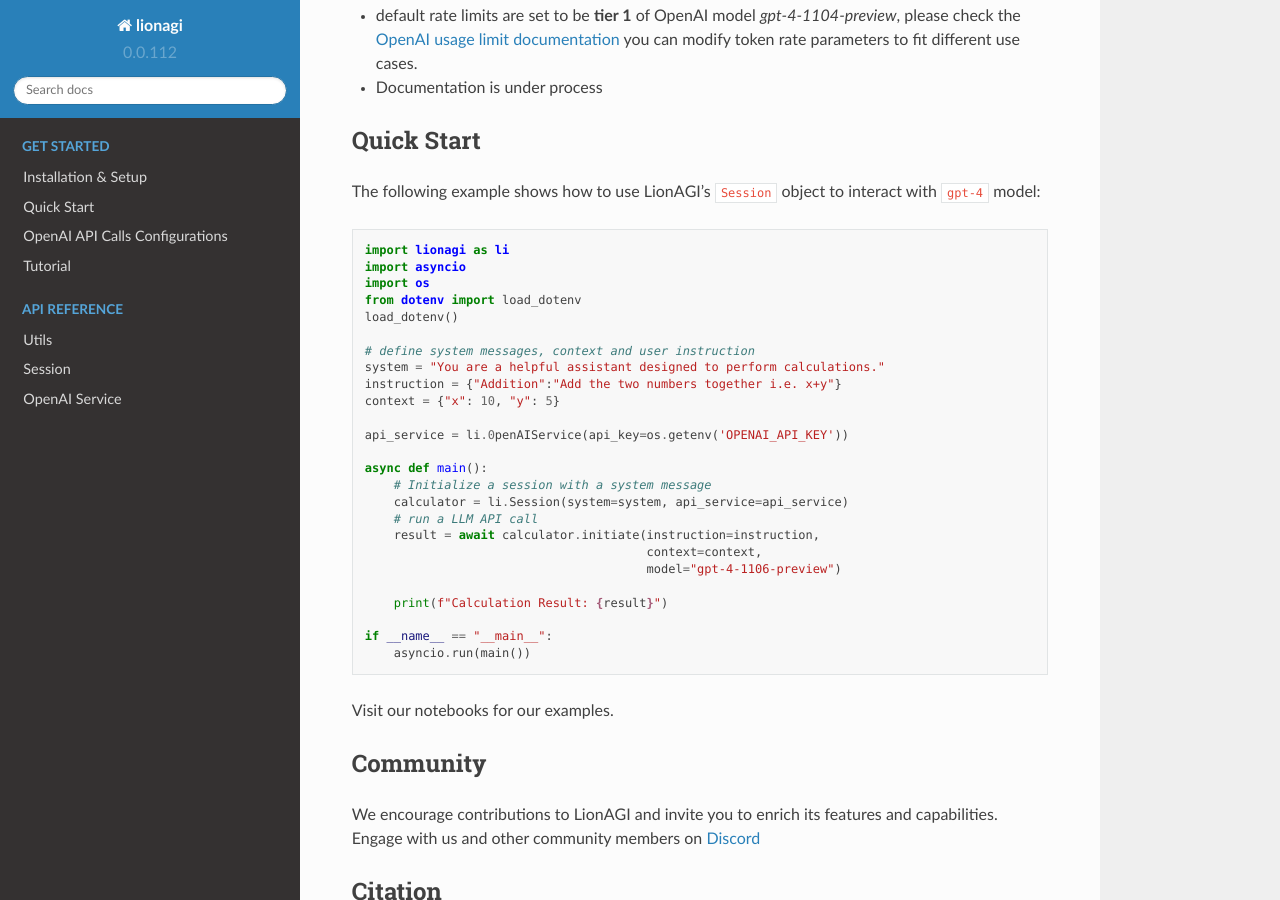
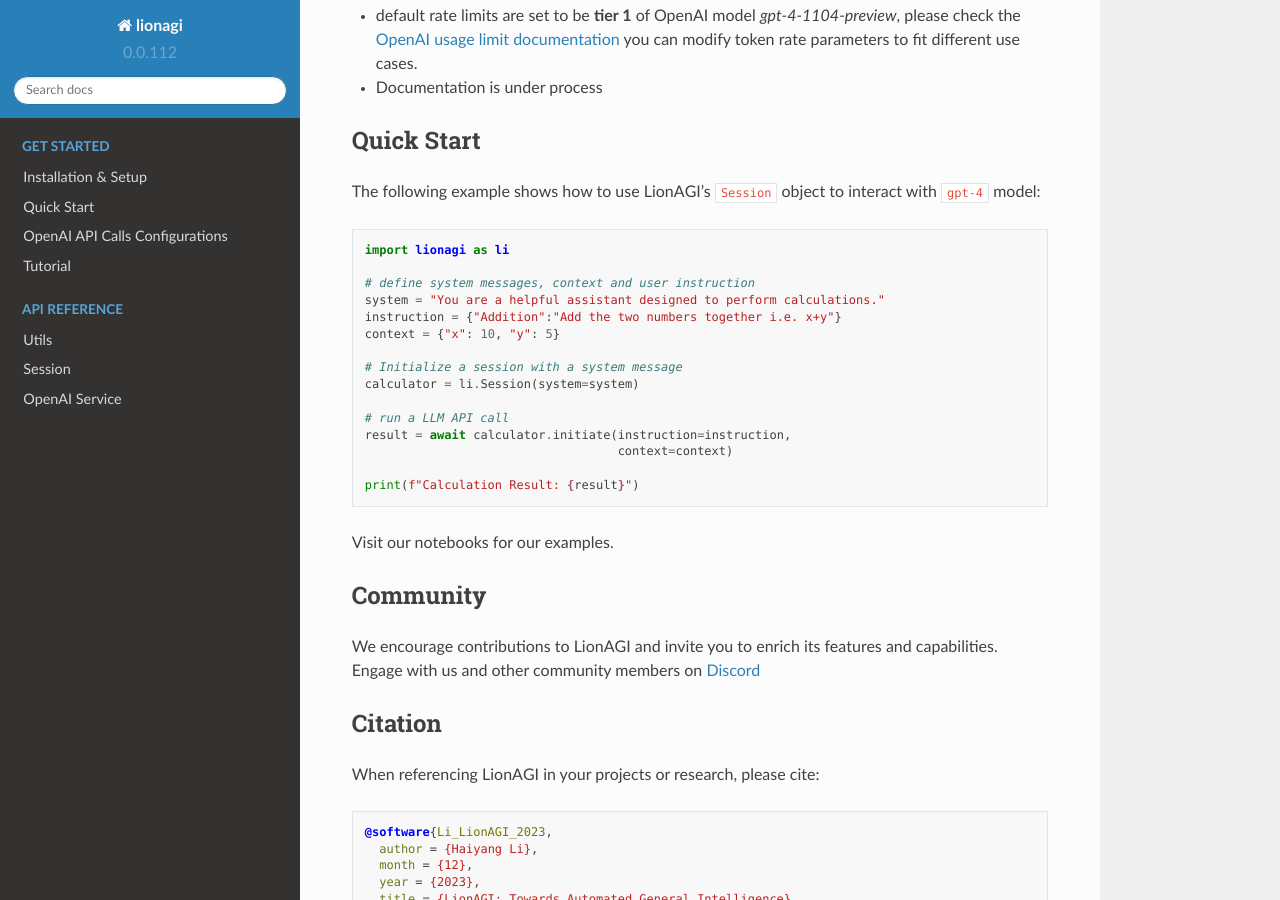
Before and after one commit to lion-agi/lionagi, a Sphinx documentation site: the page built from docs/index.rst, in a window 1280 px wide and 900 px high, scrolled down 935 px. Built offline with Sphinx 7.4.7 and the Read the Docs theme 2.0.0, drawn with Linux system fonts in a browser that asks for light colours.

Commit message:
Update index.rst

```diff
--- a/docs/index.rst
+++ b/docs/index.rst
@@ -36,31 +36,21 @@
 
 .. code-block:: python
 
-   import lionagi as li
-   import asyncio
-   import os
-   from dotenv import load_dotenv
-   load_dotenv()
+  import lionagi as li
 
-   # define system messages, context and user instruction
-   system = "You are a helpful assistant designed to perform calculations."
-   instruction = {"Addition":"Add the two numbers together i.e. x+y"}
-   context = {"x": 10, "y": 5}
+  # define system messages, context and user instruction
+  system = "You are a helpful assistant designed to perform calculations."
+  instruction = {"Addition":"Add the two numbers together i.e. x+y"}
+  context = {"x": 10, "y": 5}
 
-   api_service = li.0penAIService(api_key=os.getenv('OPENAI_API_KEY'))
+  # Initialize a session with a system message
+  calculator = li.Session(system=system)
 
-   async def main():
-       # Initialize a session with a system message
-       calculator = li.Session(system=system, api_service=api_service)
-       # run a LLM API call
-       result = await calculator.initiate(instruction=instruction,
-                                          context=context,
-                                          model="gpt-4-1106-preview")
+  # run a LLM API call
+  result = await calculator.initiate(instruction=instruction,
+                                     context=context)
 
-       print(f"Calculation Result: {result}")
-
-   if __name__ == "__main__":
-       asyncio.run(main())
+  print(f"Calculation Result: {result}")
 
 Visit our notebooks for our examples.
 
```
